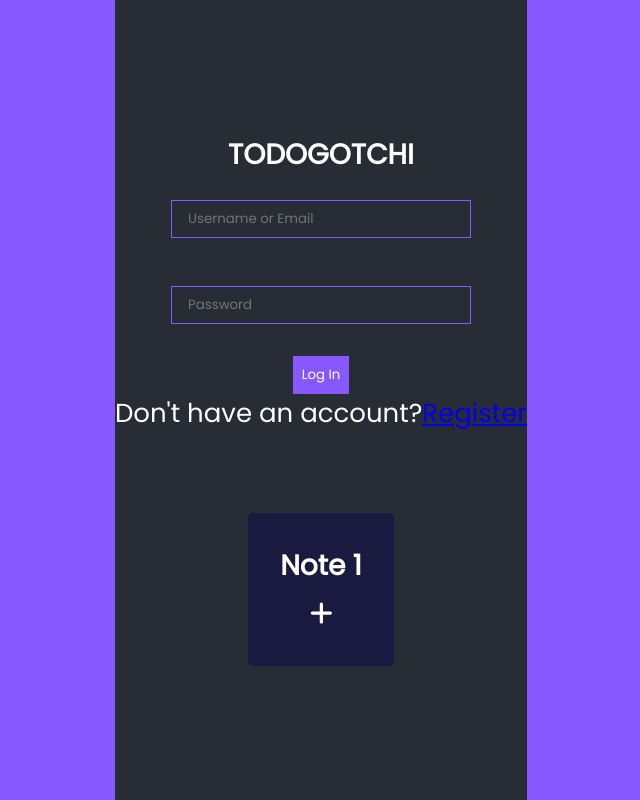
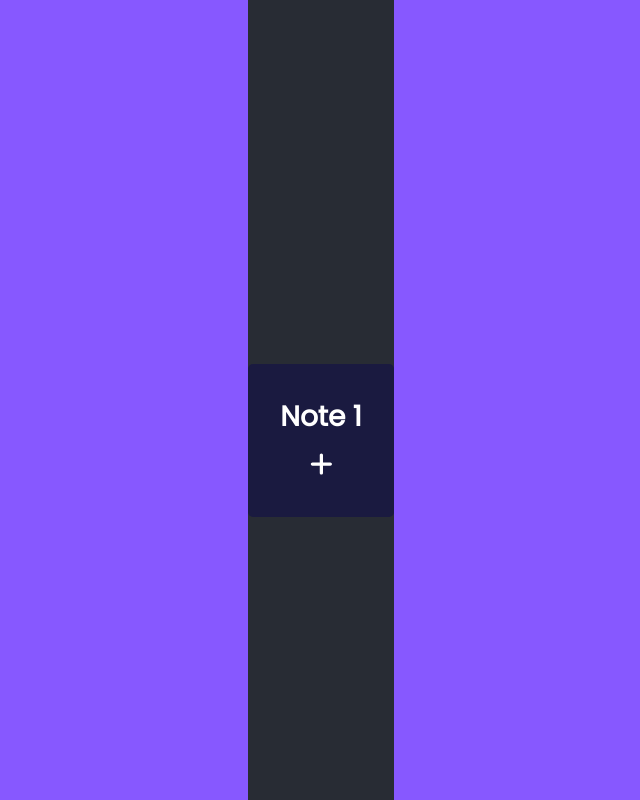
Before and after one commit to izakbunda/cs130, a React (Create React App) app in the folder client/authentication/: page / in a window 1280 px wide. Shown: the whole page, without its empty margins (319-959 px from the left). Built offline with nearby package versions, Linux system fonts and the light colour scheme.

Commit message:
push before ying help

```diff
--- a/client/authentication/src/App.js
+++ b/client/authentication/src/App.js
@@ -6,7 +6,6 @@ function App() {
   return (
     <div className="App">
       <header className="App-header">
-        <LogInPage />
         <Note name="Note 1"/>
       </header>
     </div>
```
